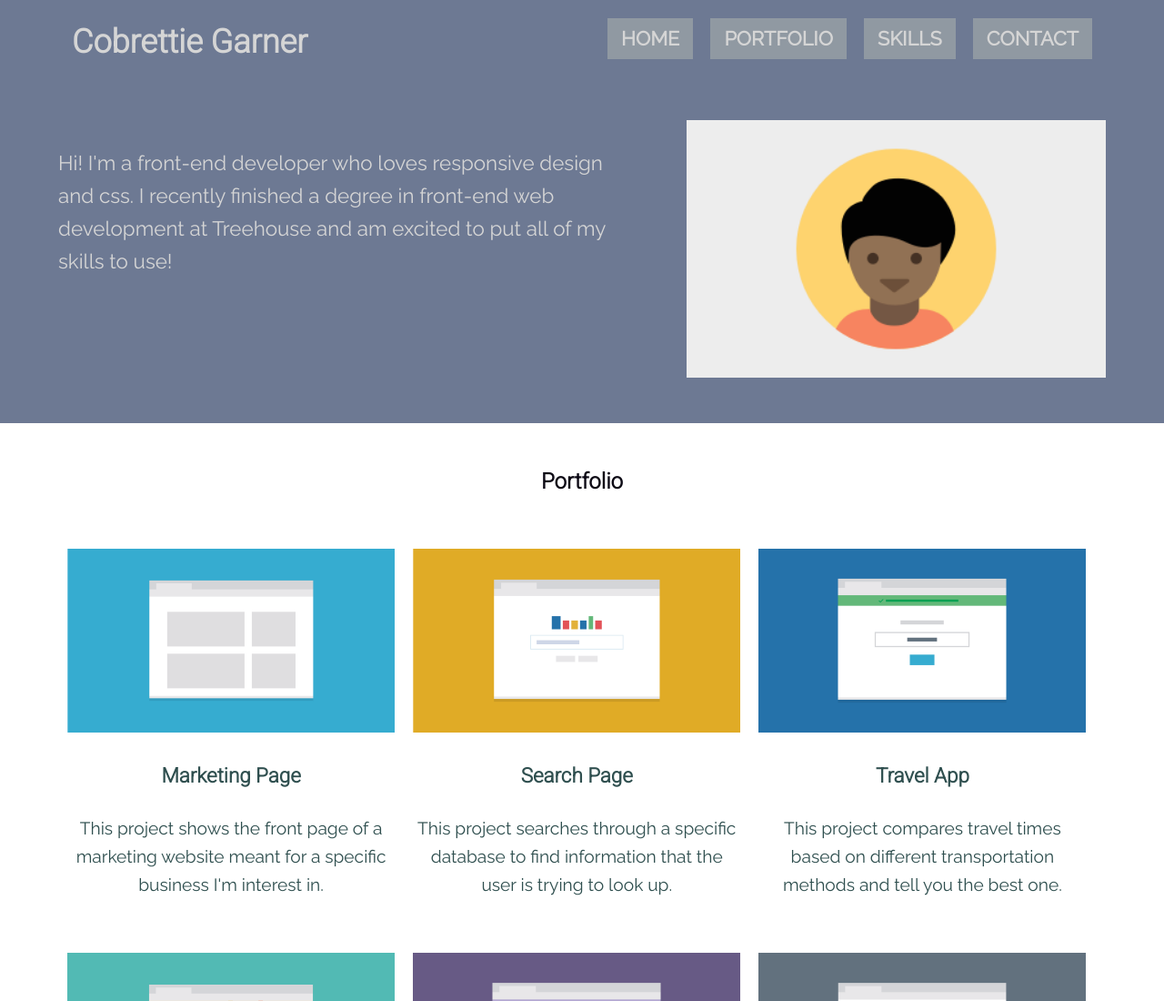
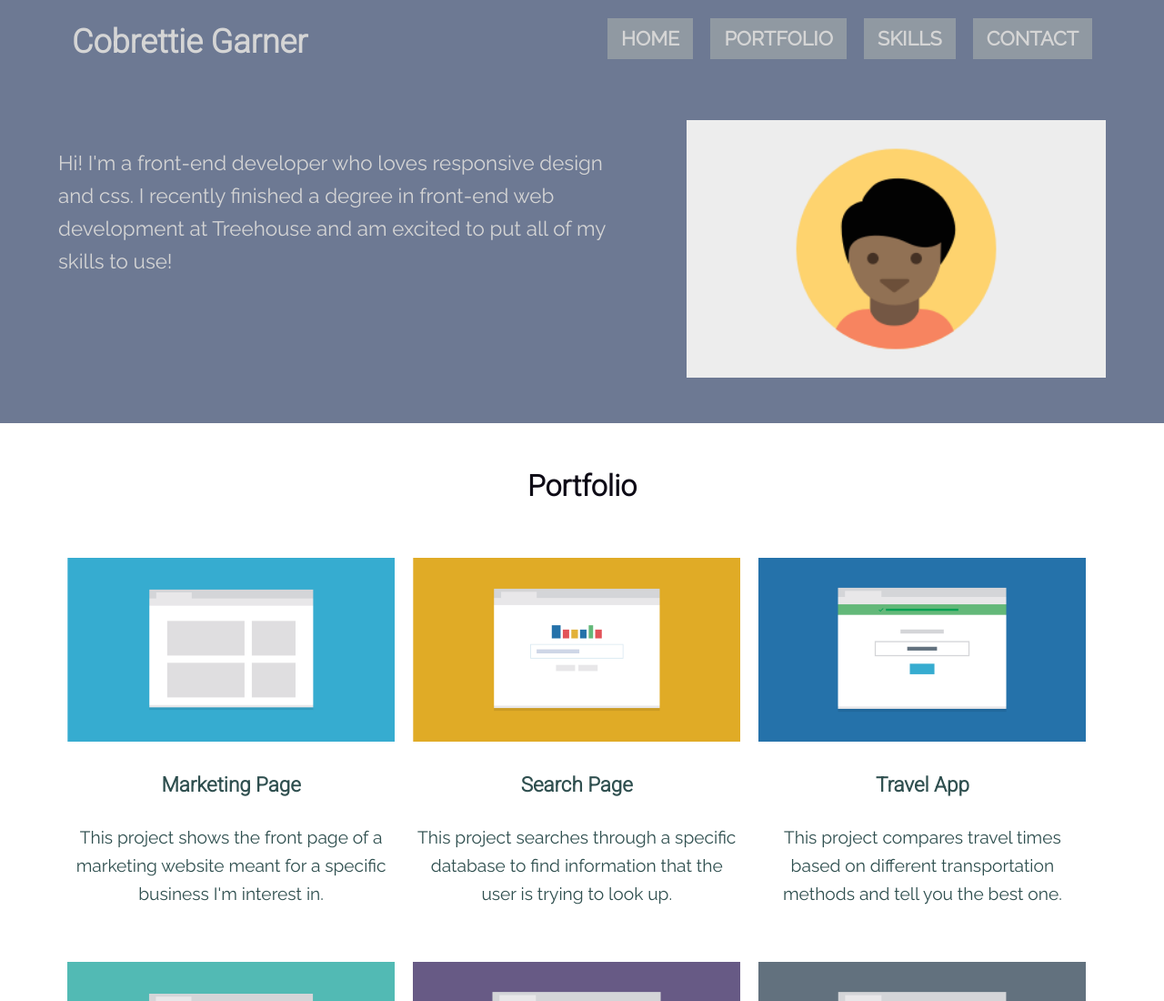
Before and after one commit to Cobrettie/Responsive-Layout-Project, a plain HTML site: page index.html in a window 1280 px wide. Shown: the top 1100 px of the page at 91% size. Drawn offline with Linux system fonts and the light colour scheme.

Commit message:
2.3
minor fixes/tweaks, near completion, submitting for peer review

```diff
--- a/css/styles.css
+++ b/css/styles.css
@@ -12,7 +12,7 @@ html {
 
 body {
   font-family: 'Raleway', sans-serif;
-  color: "Raven";
+
 }
 
 a {
@@ -227,9 +227,9 @@ img.project-images:hover{
   color: #d5d5d5;
 }
 
-/* =================================
+/* ----------------------
   Media Queries
-==================================== */
+   ---------------------- */
 
 /* Tablet Sizing */
 @media (min-width: 768px) {
--- a/index.html
+++ b/index.html
@@ -1,5 +1,5 @@
 <!DOCTYPE html>
-<html>
+<html lang="en">
 
 <head>
     <!-- Meta Data -->
@@ -44,7 +44,7 @@
 
     <!-- Projects Section -->
     <div class="container clearfix">
-      <h2 class="portfolio-title" id="portfolio">Portfolio</h2>
+      <h1 class="portfolio-title" id="portfolio">Portfolio</h1>
       <!-- Portfolio Project #1 -->
       <div class="col">
         <img class="project-images" src="images/portfolio-1.png" alt="Marketing Page">
```
Also changed, not shown: images/html5logo.svg (deleted), images/jslogo.jpg (deleted).
